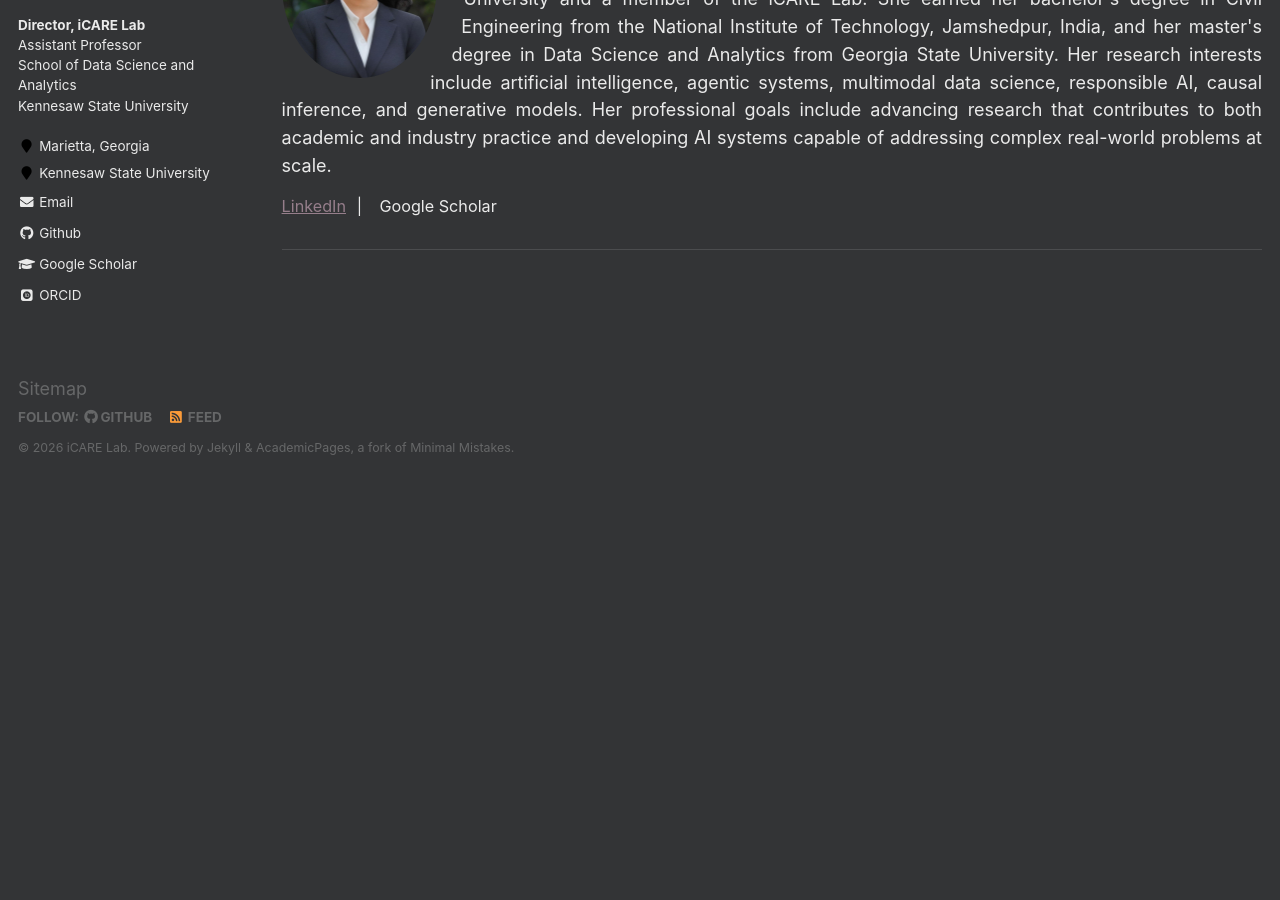
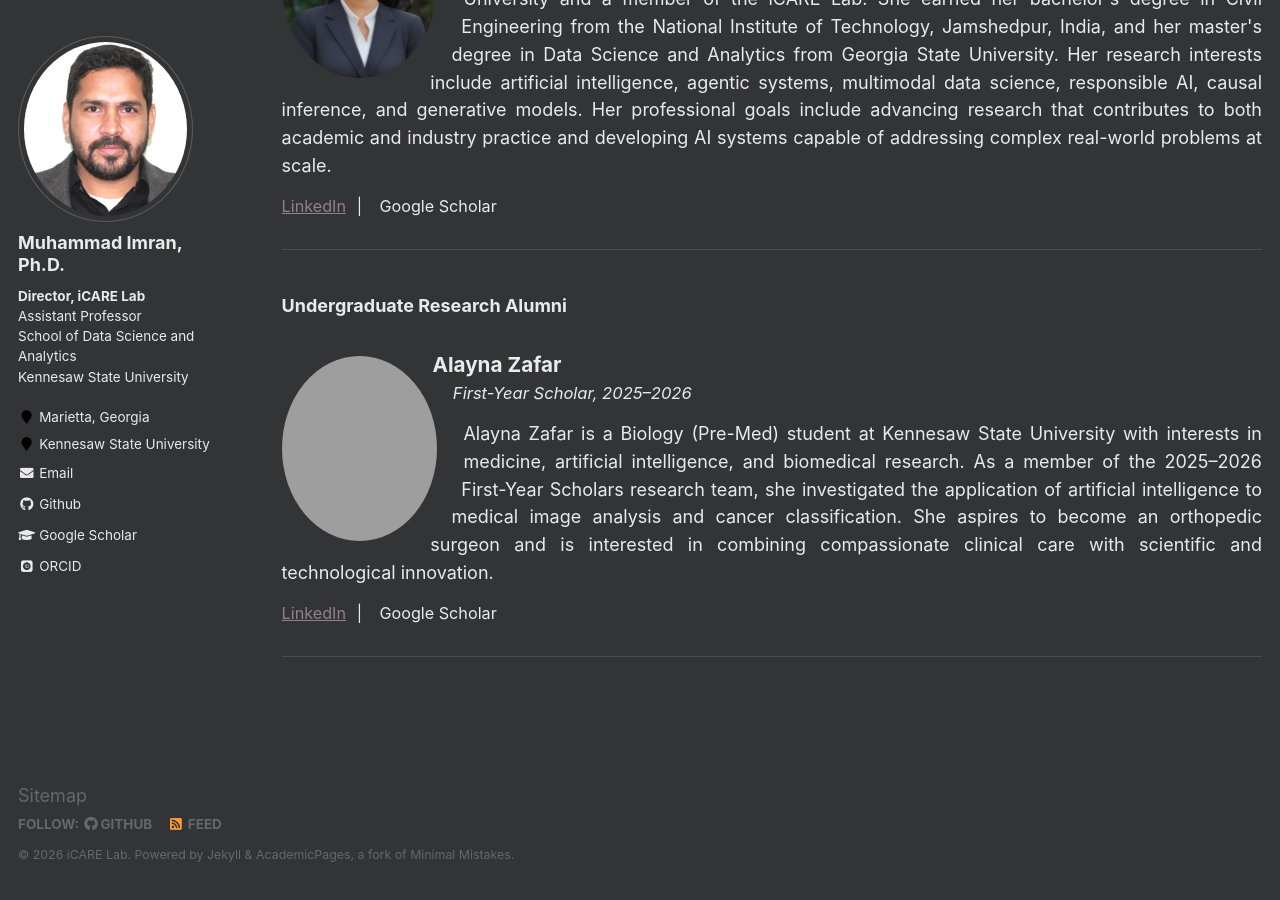
Before and after one commit to iCARE-Lab/icare-lab.github.io, a Jekyll site: the page built from _pages/team.md, in a window 1280 px wide and 900 px high, scrolled down 1522 px. Built offline with Jekyll 4.4.1, drawn with Linux system fonts in a browser that asks for light colours; some web fonts are replaced; before the commit the page ends 2015 px from its top, so only the background shows below that; grey boxes are pictures that could not be loaded.

Commit message:
Add Alayna Zafar profile and NCUR photo

```diff
--- a/_pages/team.md
+++ b/_pages/team.md
@@ -199,6 +199,47 @@ hide_title: true
 
 </div> <!-- /.team-list -->
 
+
+<!-- UNDERGRADUATE RESEARCH ALUMNI -->
+<h3>Undergraduate Research Alumni</h3>
+
+<div class="team-list">
+
+  <!-- ALAYNA ZAFAR -->
+  <div class="team-profile">
+
+    <img class="team-profile__photo"
+         src="{{ base_path }}/images/Alayna_Zafar.png"
+         alt="Alayna Zafar">
+
+    <h4>Alayna Zafar</h4>
+
+    <div class="team-profile__role">
+      First-Year Scholar, 2025–2026
+    </div>
+
+    <p>
+      Alayna Zafar is a Biology (Pre-Med) student at Kennesaw State University
+      with interests in medicine, artificial intelligence, and biomedical
+      research. As a member of the 2025–2026 First-Year Scholars research team,
+      she investigated the application of artificial intelligence to medical
+      image analysis and cancer classification. She aspires to become an
+      orthopedic surgeon and is interested in combining compassionate clinical
+      care with scientific and technological innovation.
+    </p>
+
+    <div class="team-profile__links">
+  <a href="https://www.linkedin.com/in/alayna-zafar3-med"
+     target="_blank" rel="noopener">LinkedIn</a>
+  <span>|</span>
+  <span class="team-profile__link-placeholder">Google Scholar</span>
+</div>
+
+  </div>
+
+</div> <!-- /.team-list -->
+
+
 </section> <!-- /.team-members -->
 
 </div> <!-- /.team-page -->
```
Also changed, not shown: 2 other files.
